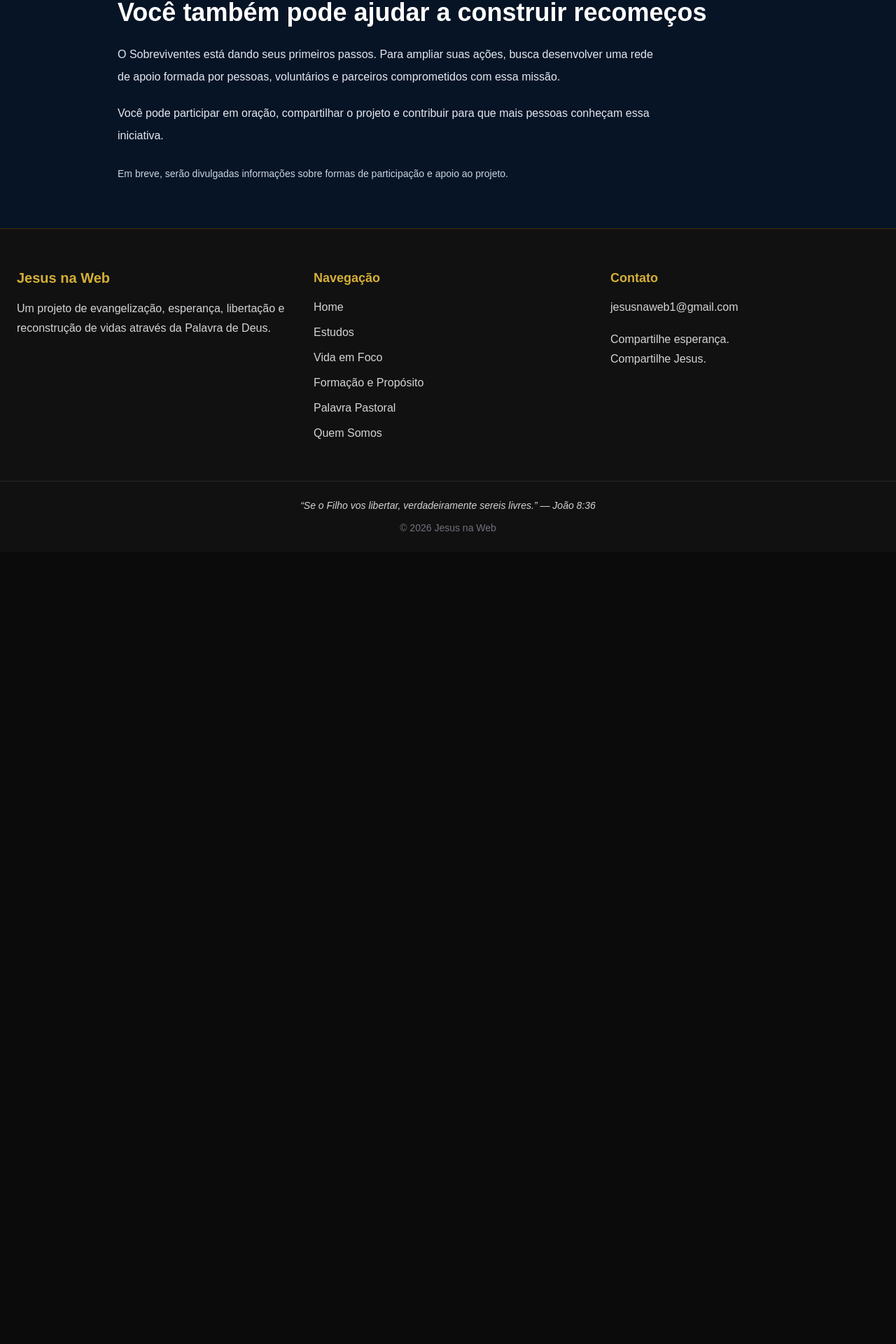
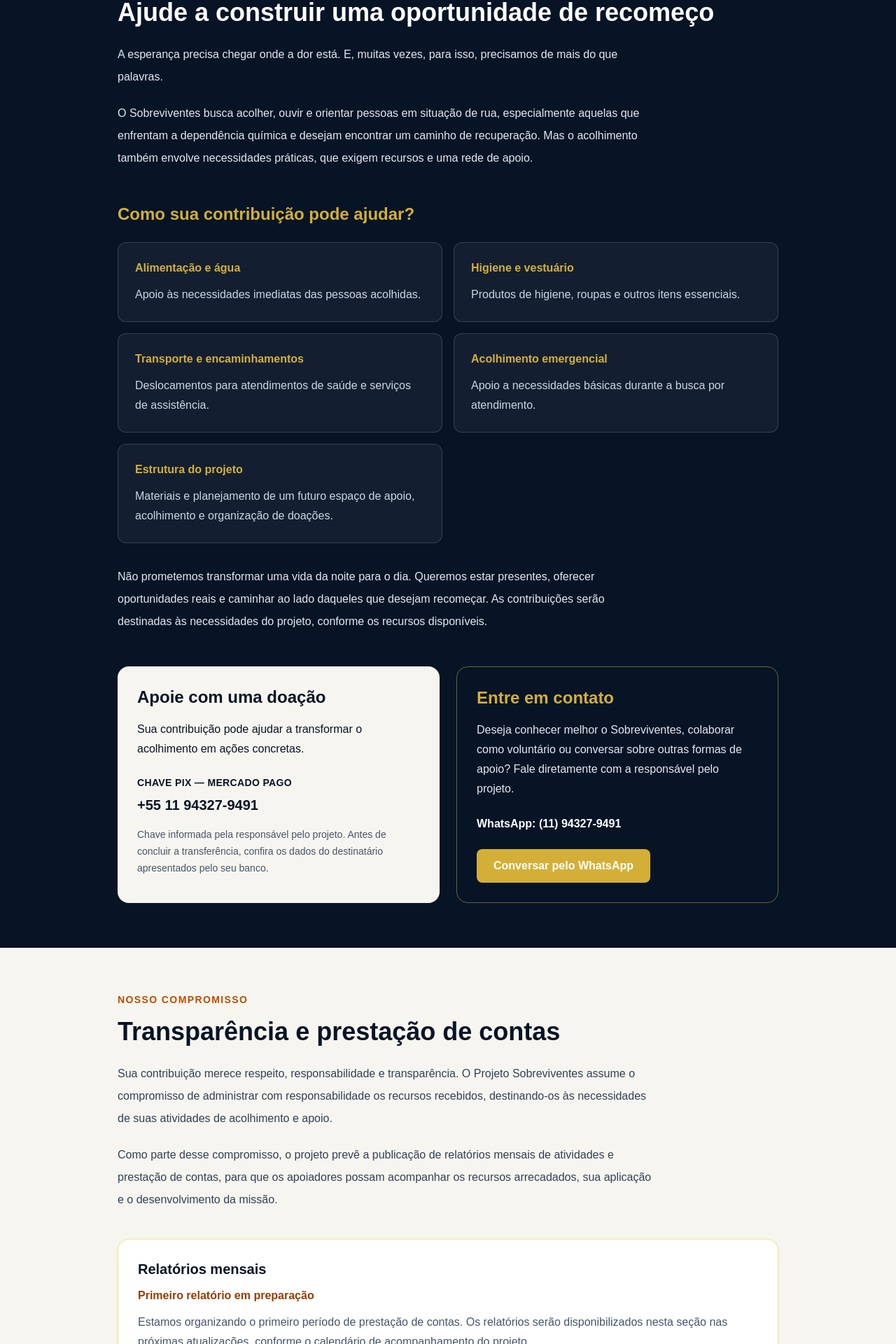
Before and after one commit to alianorafael-ti/jesus-na-web-next, a Next.js app: page /estudos/missoes/sobreviventes in a window 1280 px wide. Shown: the part 4691-6611 px from the top of the page at 70% size. Before the commit the page ends 5479 px from the top, so only its background shows below. Built offline with nearby package versions, Linux system fonts and the light colour scheme.

Commit message:
Finaliza pagina do Sobreviventes com doacoes e transparencia

```diff
--- a/src/app/estudos/missoes/sobreviventes/page.tsx
+++ b/src/app/estudos/missoes/sobreviventes/page.tsx
@@ -275,6 +275,7 @@ export default function SobreviventesPage() {
 </section>
 
 
+
       {/* PARTICIPE */}
       <section className="bg-[#071426] py-16 text-white">
         <div className="mx-auto max-w-5xl px-6 md:px-10">
@@ -283,28 +284,182 @@ export default function SobreviventesPage() {
           </p>
 
           <h2 className="mt-4 text-3xl font-bold md:text-4xl">
-            Você também pode ajudar a construir recomeços
+            Ajude a construir uma oportunidade de recomeço
           </h2>
 
           <p className="mt-6 max-w-3xl leading-8 text-slate-200">
-            O Sobreviventes está dando seus primeiros passos.
-            Para ampliar suas ações, busca desenvolver uma
-            rede de apoio formada por pessoas, voluntários
-            e parceiros comprometidos com essa missão.
+            A esperança precisa chegar onde a dor está. E, muitas vezes,
+            para isso, precisamos de mais do que palavras.
           </p>
 
           <p className="mt-5 max-w-3xl leading-8 text-slate-200">
-            Você pode participar em oração, compartilhar
-            o projeto e contribuir para que mais pessoas
-            conheçam essa iniciativa.
+            O Sobreviventes busca acolher, ouvir e orientar pessoas em
+            situação de rua, especialmente aquelas que enfrentam a
+            dependência química e desejam encontrar um caminho de
+            recuperação. Mas o acolhimento também envolve necessidades
+            práticas, que exigem recursos e uma rede de apoio.
           </p>
 
-          <p className="mt-6 text-sm leading-7 text-slate-300">
-            Em breve, serão divulgadas informações sobre
-            formas de participação e apoio ao projeto.
+          <h3 className="mt-12 text-2xl font-bold text-[#d4af37]">
+            Como sua contribuição pode ajudar?
+          </h3>
+
+          <div className="mt-6 grid gap-4 md:grid-cols-2">
+            {[
+              {
+                titulo: "Alimentação e água",
+                descricao:
+                  "Apoio às necessidades imediatas das pessoas acolhidas.",
+              },
+              {
+                titulo: "Higiene e vestuário",
+                descricao:
+                  "Produtos de higiene, roupas e outros itens essenciais.",
+              },
+              {
+                titulo: "Transporte e encaminhamentos",
+                descricao:
+                  "Deslocamentos para atendimentos de saúde e serviços de assistência.",
+              },
+              {
+                titulo: "Acolhimento emergencial",
+                descricao:
+                  "Apoio a necessidades básicas durante a busca por atendimento.",
+              },
+              {
+                titulo: "Estrutura do projeto",
+                descricao:
+                  "Materiais e planejamento de um futuro espaço de apoio, acolhimento e organização de doações.",
+              },
+            ].map((item) => (
+              <div
+                key={item.titulo}
+                className="rounded-xl border border-white/15 bg-white/5 p-6"
+              >
+                <h4 className="font-semibold text-[#d4af37]">
+                  {item.titulo}
+                </h4>
+                <p className="mt-3 leading-7 text-slate-300">
+                  {item.descricao}
+                </p>
+              </div>
+            ))}
+          </div>
+
+          <p className="mt-8 max-w-3xl leading-8 text-slate-200">
+            Não prometemos transformar uma vida da noite para o dia.
+            Queremos estar presentes, oferecer oportunidades reais
+            e caminhar ao lado daqueles que desejam recomeçar.
+            As contribuições serão destinadas às necessidades do
+            projeto, conforme os recursos disponíveis.
+          </p>
+
+          {/* FORMAS DE APOIO */}
+          <div className="mt-12 grid gap-6 md:grid-cols-2">
+            <div className="rounded-2xl bg-[#f7f5ef] p-7 text-[#071426]">
+              <h3 className="text-2xl font-bold">
+                Apoie com uma doação
+              </h3>
+
+              <p className="mt-4 leading-7">
+                Sua contribuição pode ajudar a transformar o
+                acolhimento em ações concretas.
+              </p>
+
+              <p className="mt-6 text-sm font-semibold uppercase tracking-wide">
+                Chave Pix — Mercado Pago
+              </p>
+
+              <p className="mt-2 break-all text-xl font-bold">
+                +55 11 94327-9491
+              </p>
+
+              <p className="mt-4 text-sm leading-6 text-slate-600">
+                Chave informada pela responsável pelo projeto.
+                Antes de concluir a transferência, confira os
+                dados do destinatário apresentados pelo seu banco.
+              </p>
+            </div>
+
+            <div className="rounded-2xl border border-[#d4af37]/50 p-7">
+              <h3 className="text-2xl font-bold text-[#d4af37]">
+                Entre em contato
+              </h3>
+
+              <p className="mt-4 leading-7 text-slate-200">
+                Deseja conhecer melhor o Sobreviventes, colaborar
+                como voluntário ou conversar sobre outras formas
+                de apoio? Fale diretamente com a responsável
+                pelo projeto.
+              </p>
+
+              <p className="mt-6 font-semibold">
+                WhatsApp: (11) 94327-9491
+              </p>
+
+              <a
+                href="https://wa.me/5511943279491"
+                target="_blank"
+                rel="noopener noreferrer"
+                className="mt-6 inline-flex rounded-lg bg-[#d4af37] px-6 py-3 font-bold text-[#071426] transition hover:bg-[#e8c65c]"
+              >
+                Conversar pelo WhatsApp
+              </a>
+            </div>
+          </div>
+        </div>
+      </section>
+
+      {/* TRANSPARENCIA */}
+      <section className="bg-[#f7f5ef] py-16 text-[#071426]">
+        <div className="mx-auto max-w-5xl px-6 md:px-10">
+          <p className="text-sm font-semibold uppercase tracking-widest text-amber-700">
+            Nosso compromisso
+          </p>
+
+          <h2 className="mt-4 text-3xl font-bold md:text-4xl">
+            Transparência e prestação de contas
+          </h2>
+
+          <p className="mt-6 max-w-3xl leading-8 text-slate-700">
+            Sua contribuição merece respeito, responsabilidade e
+            transparência. O Projeto Sobreviventes assume o
+            compromisso de administrar com responsabilidade os
+            recursos recebidos, destinando-os às necessidades
+            de suas atividades de acolhimento e apoio.
+          </p>
+
+          <p className="mt-5 max-w-3xl leading-8 text-slate-700">
+            Como parte desse compromisso, o projeto prevê a
+            publicação de relatórios mensais de atividades e
+            prestação de contas, para que os apoiadores possam
+            acompanhar os recursos arrecadados, sua aplicação
+            e o desenvolvimento da missão.
+          </p>
+
+          <div className="mt-10 rounded-2xl border border-amber-200 bg-white p-7 shadow-sm">
+            <h3 className="text-xl font-bold">
+              Relatórios mensais
+            </h3>
+
+            <p className="mt-3 font-semibold text-amber-800">
+              Primeiro relatório em preparação
+            </p>
+
+            <p className="mt-3 leading-7 text-slate-600">
+              Estamos organizando o primeiro período de prestação
+              de contas. Os relatórios serão disponibilizados
+              nesta seção nas próximas atualizações, conforme
+              o calendário de acompanhamento do projeto.
+            </p>
+          </div>
+
+          <p className="mt-8 text-center text-lg font-semibold italic">
+            Porque quem contribui também faz parte dessa história.
           </p>
         </div>
       </section>
+
     </main>
   );
 }
```
